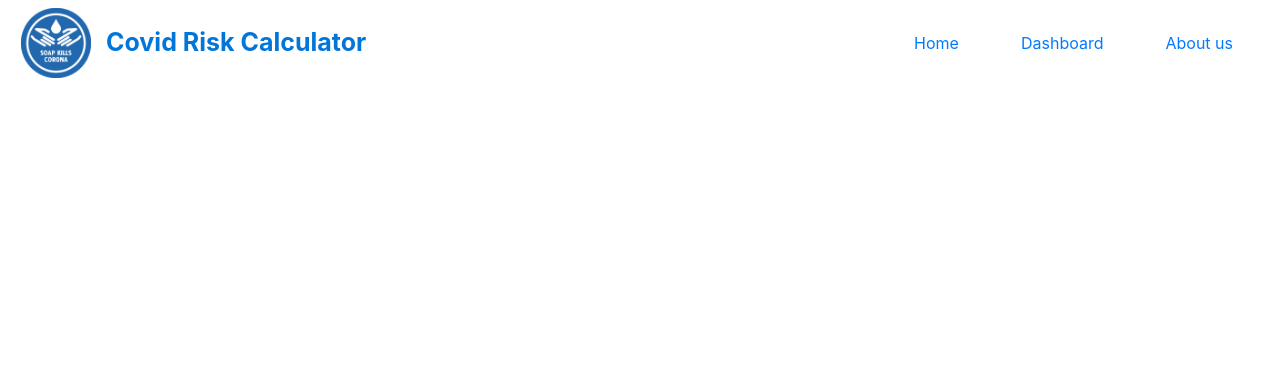
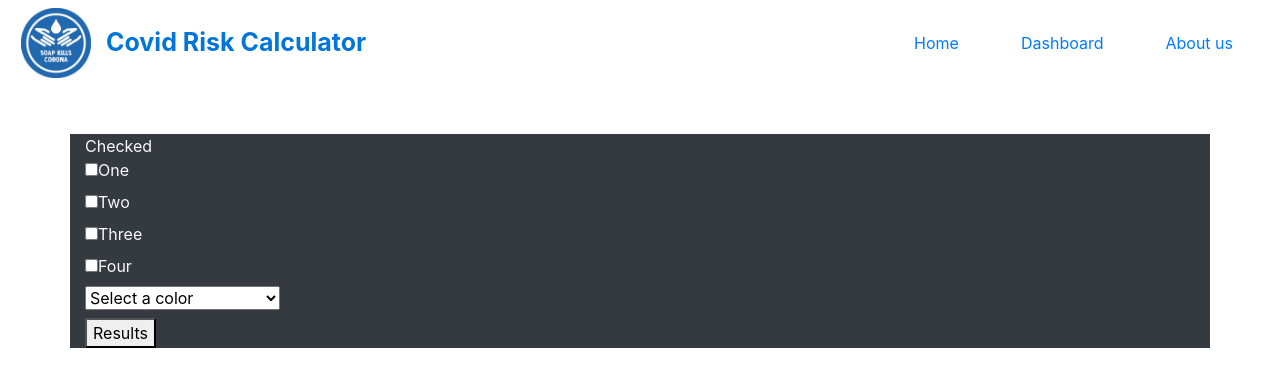
Before and after one commit to crmsnbleyd/Covid-19_Risk, a React (Create React App) app in the folder frontend/: page /main in a window 1280 px wide. Shown: the top 386 px of the page. Built offline with nearby package versions, Linux system fonts and the light colour scheme.

Commit message:
created Result

```diff
--- a/frontend/src/Main.js
+++ b/frontend/src/Main.js
@@ -1,28 +1,28 @@
 import React from "react"
 import Reservation from "./Form";
 import { Container, NavbarText } from "reactstrap";
+// import { Result } from "./Result";
+// (JSON.stringify(values, null, 2))
 
 class Main extends React.Component {
     constructor(props) {
         super(props);
         this.state = {
           page: 0,
-          name: ""
+          obj: {}
         }
     }
     render(){
         if(this.state.page==0){
-            var form = <Reservation />;
+            var form = <Reservation pageChange={()=>this.setState(state => ({page: state.page + 1}))} jsonAdd={(e)=>this.setState({obj: e})} />;
         }
         else {
-            var form = <br />;
+            // var form = <Result />;
+            var form= <br/>;
         }
         return(
             <Container className="mt-5 text-justify bg-dark text-light">
                 {form}
-                <button onClick={()=>this.setState(state => ({page: state.page + 1}))}>
-                    Next {this.state.page}
-                </button>
             </Container>
         );
     }
--- /dev/null
+++ b/frontend/src/Result.js
@@ -0,0 +1,11 @@
+import React from 'react';
+
+class Result extends React.Component {
+    render() {
+        return(
+            <div></div>
+        );
+    }
+}
+
+export default Result;
--- a/frontend/src/index.js
+++ b/frontend/src/index.js
@@ -4,6 +4,7 @@ import 'bootstrap/dist/css/bootstrap.css';
 import './index.css';
 import App from './App';
 import About from './About';
+import Main from './Main';
 import {BrowserRouter,  Route, Switch} from 'react-router-dom';
 import Navbarn from './Navbar';
 
@@ -13,6 +14,7 @@ ReactDOM.render(
     <Navbarn />
     <Switch>
       <Route exact path='/'><App /></Route>
+      <Route path='/main'><Main /></Route>
       <Route path='/about'><About /></Route>
     </Switch>
     </BrowserRouter>
```
